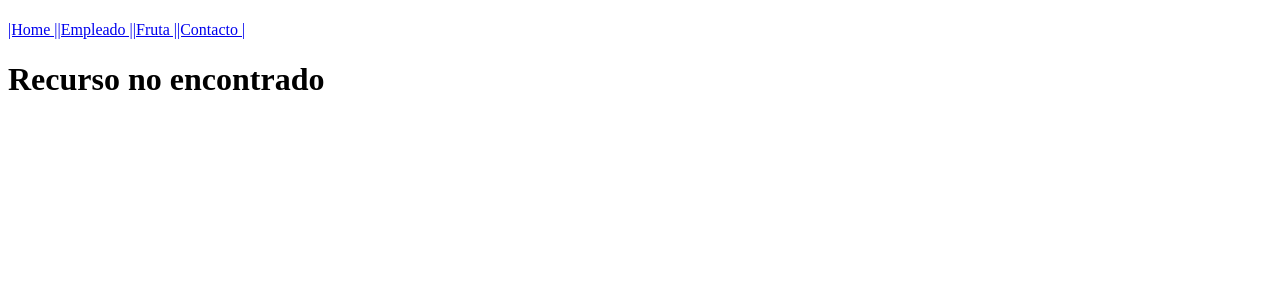
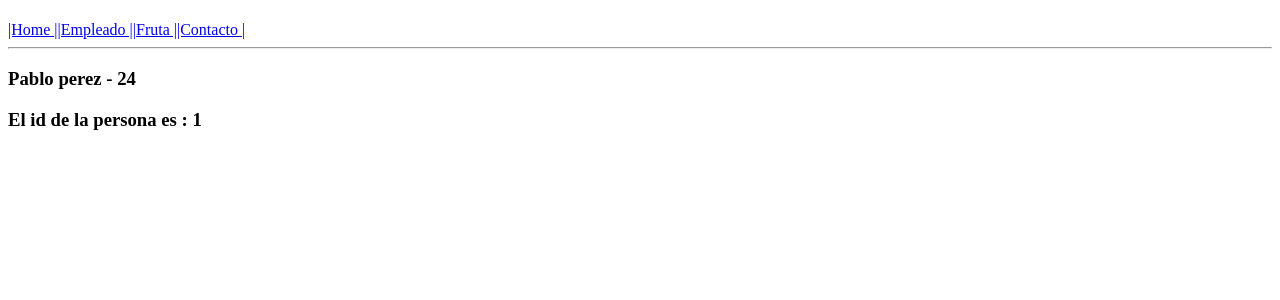
Before and after one commit to jarivera94/angular, an Angular app in the folder hello-world/: page /persona/1 in a window 1280 px wide. Shown: the top 300 px of the page. Built offline with nearby package versions, Linux system fonts and the light colour scheme.

Commit message:
envio de parametros por URL

```diff
--- a/hello-world/src/app/app.routing.ts
+++ b/hello-world/src/app/app.routing.ts
@@ -15,6 +15,7 @@ const appRoutes:Routes=[
     {path:'empleado', component:EmpleadoComponent}, //ruta empleado existente
     {path:'fruta', component:FrutaComponent}, // ruta de la fruta existente
     {path:'persona', component:PersonaComponent},
+    {path:'persona/:idPersona',component:PersonaComponent},
     {path:'contacto',component:ContactoComponent},
     {path:'**', component:ErrorComponent}, // ** define si la ruta falla enviarlo al mensaje de error
 
--- a/hello-world/src/app/persona/persona.component.html
+++ b/hello-world/src/app/persona/persona.component.html
@@ -1,2 +1,5 @@
 <hr/>
 <h3>{{nombre}} - {{edad}} </h3>
+<div *ngIf="idPersona">
+    <h3>El id de la persona es : {{idPersona}}</h3>
+</div>
--- a/hello-world/src/app/persona/persona.component.ts
+++ b/hello-world/src/app/persona/persona.component.ts
@@ -1,4 +1,5 @@
 import {Component} from '@angular/core';
+import {Route, ActivatedRoute,Params, Router} from '@angular/router';
 
 @Component({
     selector:'persona',
@@ -9,9 +10,9 @@ export class PersonaComponent{
     public nombre :String;
     public edad : Number;
     public mayorDeEdad:Boolean;
+    public idPersona:Number;
 
-
-    constructor(){
+    constructor(private _route:ActivatedRoute, private _router:Router){
         this.nombre='Jael Alexander Rivera Oviedo';
         this.edad =24;
         this.mayorDeEdad=true;
@@ -20,6 +21,10 @@ export class PersonaComponent{
     ngOnInit(){
         console.log("after that consturcotr");
         this.cambiarnombre();
+
+        this._route.params.forEach((params:Params)=>{
+            this.idPersona=params["idPersona"];
+        });
     }
     cambiarnombre(){
         this.nombre='Pablo perez';
```
